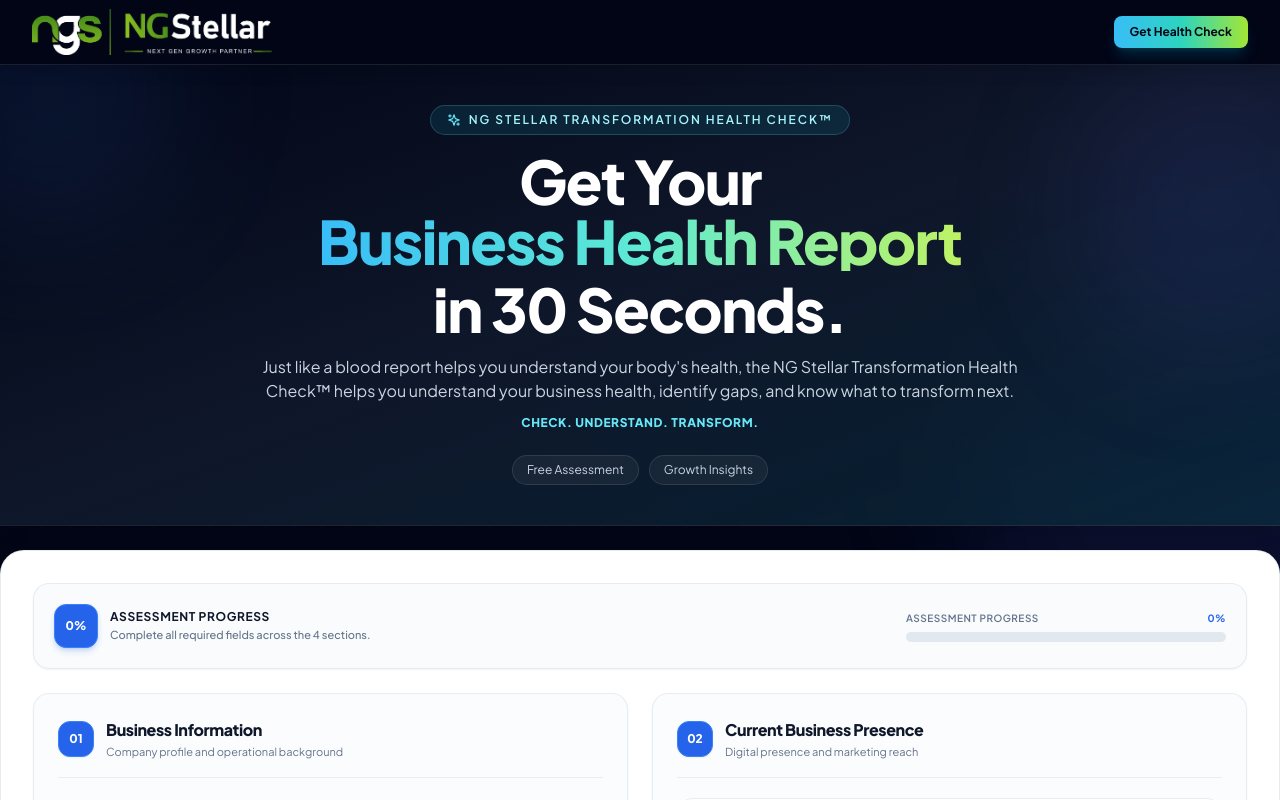
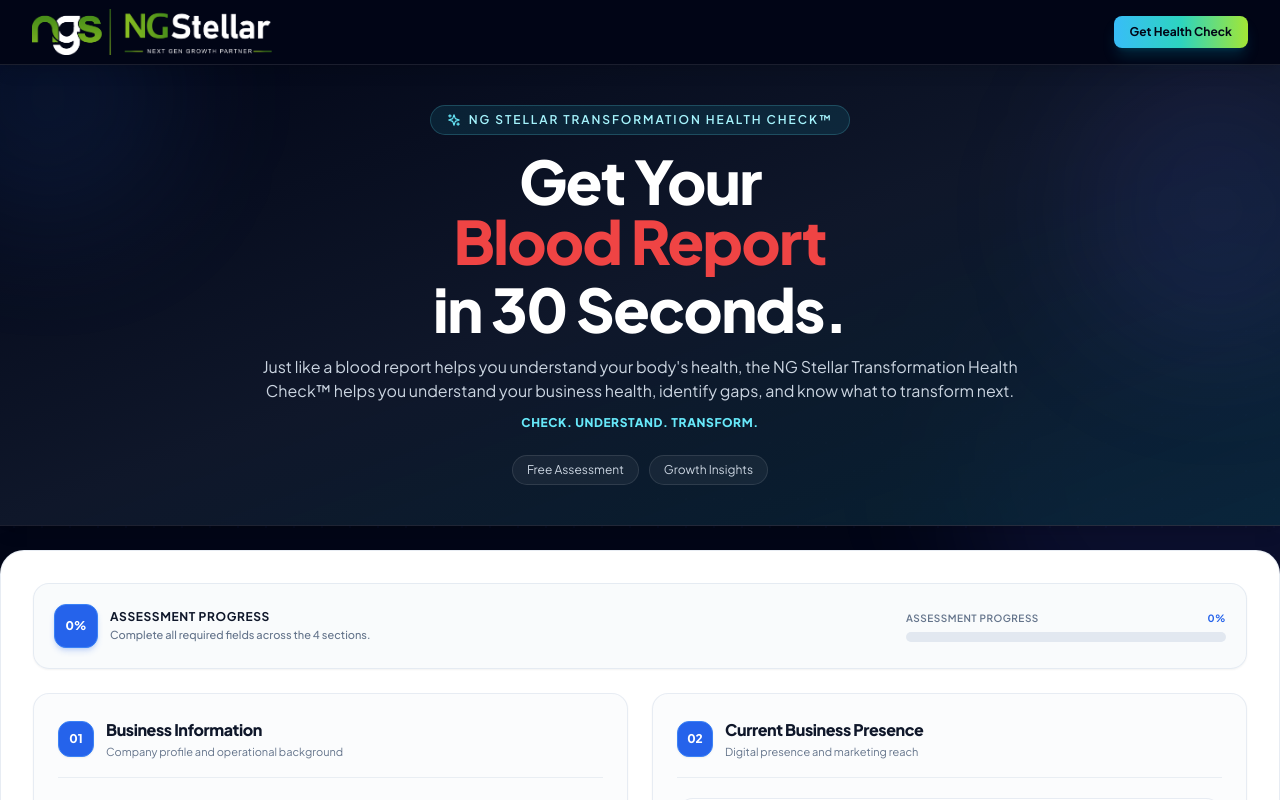
Before and after one commit to dev-ngstellar/ngstellar-business-score, a Next.js app: page / in a window 1280 px wide. Shown: the top 800 px of the page. Built offline with nearby package versions, Linux system fonts and the light colour scheme.

Commit message:
Refactor code structure for improved readability and maintainability

```diff
--- a/src/app/globals.css
+++ b/src/app/globals.css
@@ -24,37 +24,39 @@
     text-decoration-line: none;
     transform: scale(1);
   }
-  35% {
+  29% {
+    opacity: 1;
+    text-decoration-line: none;
+    transform: scale(1);
+  }
+  42% {
     opacity: 1;
     text-decoration-line: line-through;
-    text-decoration-color: #EF4444;
+    text-decoration-color: #7F1D1D;
     text-decoration-thickness: 3px;
     transform: scale(1);
   }
-  75% {
-    opacity: 1;
-    text-decoration-line: line-through;
-    text-decoration-color: #EF4444;
-    text-decoration-thickness: 3px;
-    transform: scale(1);
-  }
-  100% {
+  54%, 100% {
     opacity: 0;
     text-decoration-line: line-through;
-    text-decoration-color: #EF4444;
+    text-decoration-color: #7F1D1D;
     text-decoration-thickness: 3px;
     transform: scale(0.95);
   }
 }
 
 @keyframes heroBusinessHealth {
-  0%, 70% {
+  0%, 54% {
     opacity: 0;
     transform: scale(0.95);
   }
-  100% {
+  66%, 88% {
     opacity: 1;
     transform: scale(1);
+  }
+  100% {
+    opacity: 0;
+    transform: scale(0.95);
   }
 }
 
--- a/src/app/page.tsx
+++ b/src/app/page.tsx
@@ -837,12 +837,12 @@
               Get Your{' '}
               <span className="relative inline-grid text-center align-bottom">
                 {/* STEP 1 & 2: "Blood Report" with strike-through, then fade out */}
-                <span className="col-start-1 row-start-1 text-[#EF4444] whitespace-nowrap animate-[heroBloodReport_2.2s_cubic-bezier(0.4,0,0.2,1)_forwards]">
+                <span className="col-start-1 row-start-1 text-[#EF4444] whitespace-nowrap animate-[heroBloodReport_5.2s_ease-in-out_infinite]">
                   Blood Report
                 </span>
 
                 {/* STEP 3: "Business Health" gradient text fades in */}
-                <span className="col-start-1 row-start-1 bg-gradient-to-r from-sky-400 via-teal-300 to-lime-300 bg-clip-text text-transparent whitespace-nowrap opacity-0 animate-[heroBusinessHealth_2.2s_cubic-bezier(0.4,0,0.2,1)_forwards]">
+                <span className="col-start-1 row-start-1 bg-gradient-to-r from-sky-400 via-teal-300 to-lime-300 bg-clip-text text-transparent whitespace-nowrap opacity-0 animate-[heroBusinessHealth_5.2s_ease-in-out_infinite]">
                   Business Health Report
                 </span>
               </span>
```
Also changed, not shown: 1 other file (tests, documents, lock files or other folders).
